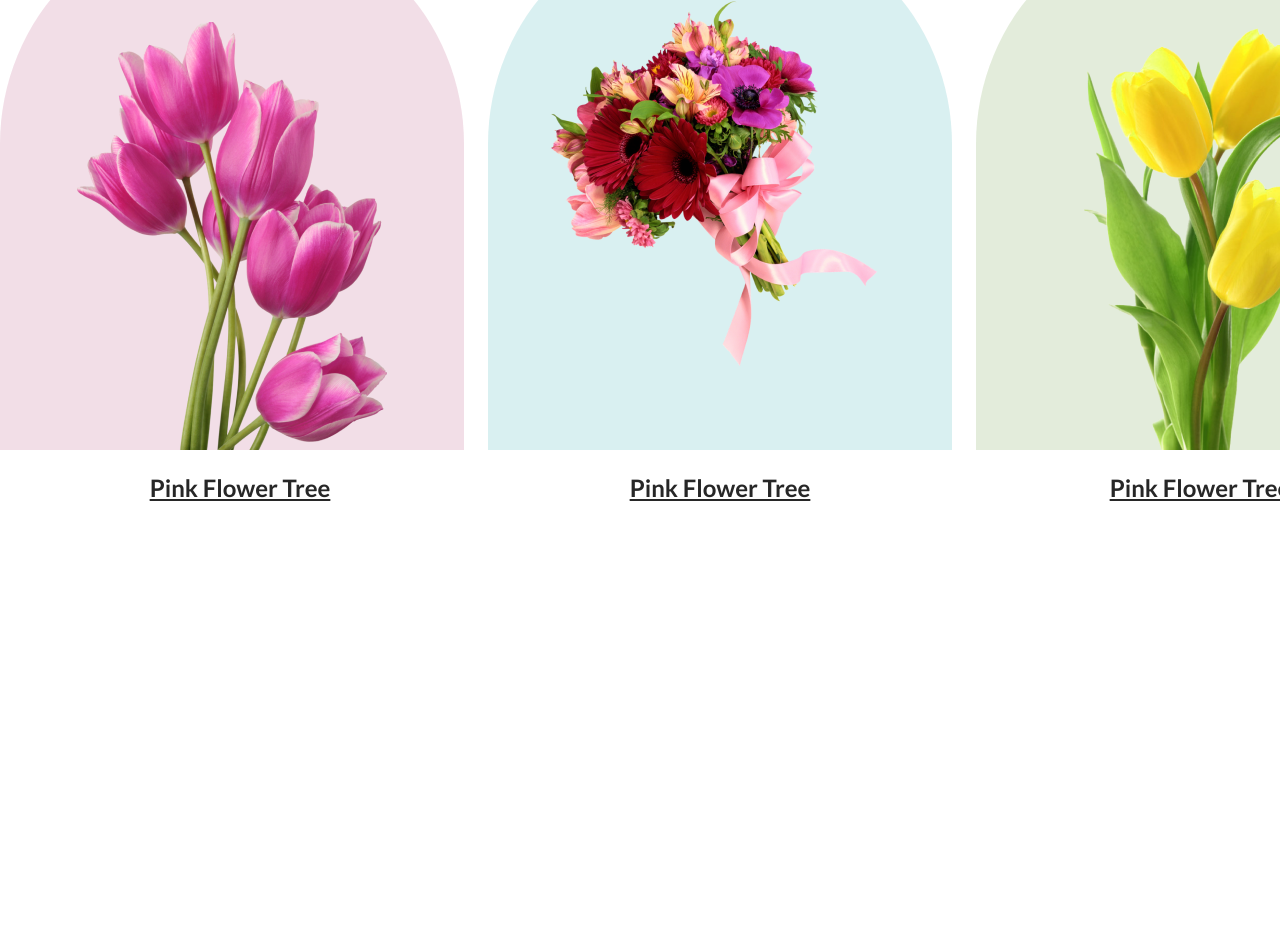
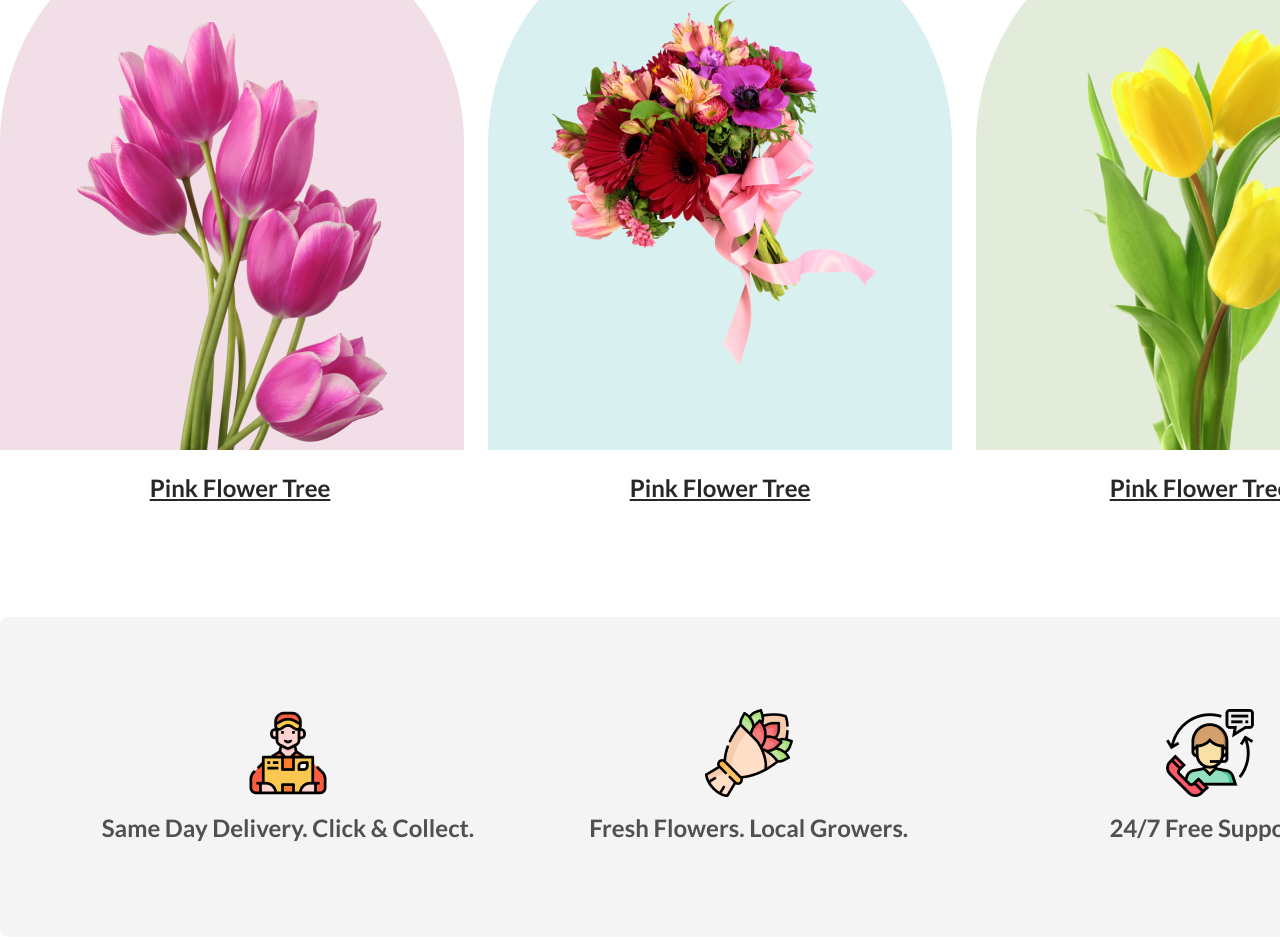
Before and after one commit to Fahim-Arefin/online_flower_shop, a plain HTML site: page index.html in a window 1280 px wide. Shown: the part 1266-2206 px from the top of the page. Before the commit the page ends 1883 px from the top, so only its background shows below. Drawn offline with Linux system fonts and the light colour scheme.

Commit message:
flower delivary info section done

```diff
--- a/index.html
+++ b/index.html
@@ -31,7 +31,7 @@
                 looking at its layout.
             </p>
         </section>
-        <div class="container featured-section">
+        <section class="container featured-section">
             <section class="styled-div">
                 <div id="one"></div>
                 <div id="two"></div>
@@ -42,7 +42,21 @@
                 <a href="">Pink Flower Tree</a>
                 <a href="">Pink Flower Tree</a>
             </section>
-        </div>
+        </section>
+        <section class="container flower-delivary-info">
+            <div class="image-group">
+                <img src="./Flower Asset/Group 57.png" alt="">
+                <p>Same Day Delivery. Click & Collect.</p>
+            </div>
+            <div class="image-group">
+                <img src="./Flower Asset/Group 58.png" alt="">
+                <p>Fresh Flowers. Local Growers.</p>
+            </div>
+            <div class="image-group">
+                <img src="./Flower Asset/Group 59.png" alt="">
+                <p>24/7 Free Support.</p>
+            </div>
+        </section>
     </main>
     <footer>
 
--- a/style/style.css
+++ b/style/style.css
@@ -132,3 +132,34 @@ body {
   justify-content: space-around;
   align-items: center;
 }
+
+.flower-delivary-info {
+  height: 320px;
+  border-radius: 8px;
+  background: rgba(39, 39, 39, 0.05);
+  display: flex;
+  justify-content: flex-end;
+  align-items: center;
+  text-align: center;
+}
+.flower-delivary-info .image-group {
+  /* background-color: red; */
+  /* border: 1px solid black; */
+  width: 32%;
+  height: 50%;
+  display: flex;
+  flex-direction: column;
+  justify-content: space-evenly;
+}
+.flower-delivary-info .image-group p {
+  color: rgba(39, 39, 39, 0.8);
+  font-size: 24px;
+  font-weight: 600;
+  line-height: 35px;
+}
+
+.flower-delivary-info .image-group img {
+  width: 88px;
+  height: 88px;
+  margin: 0 auto;
+}
```
